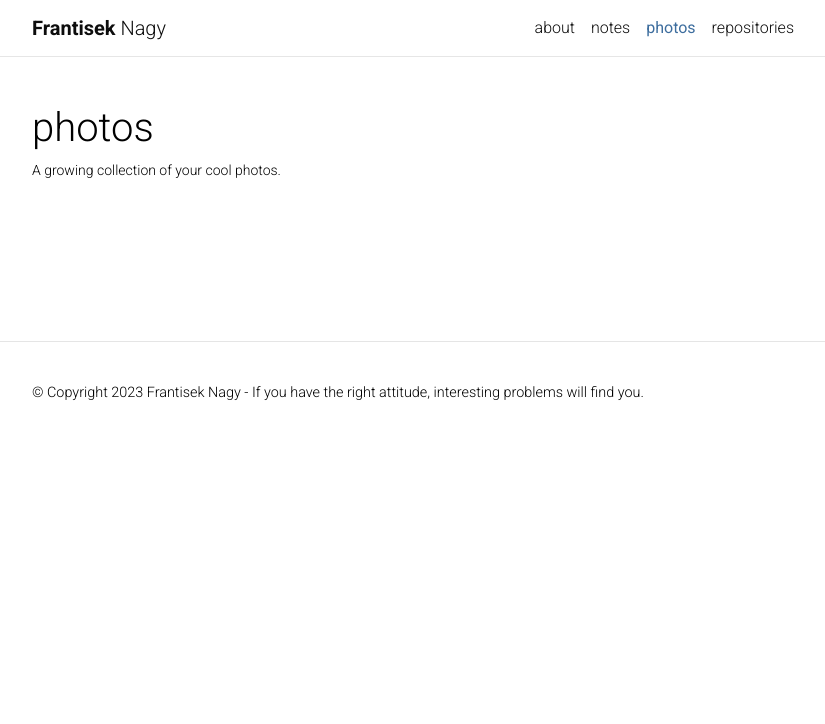
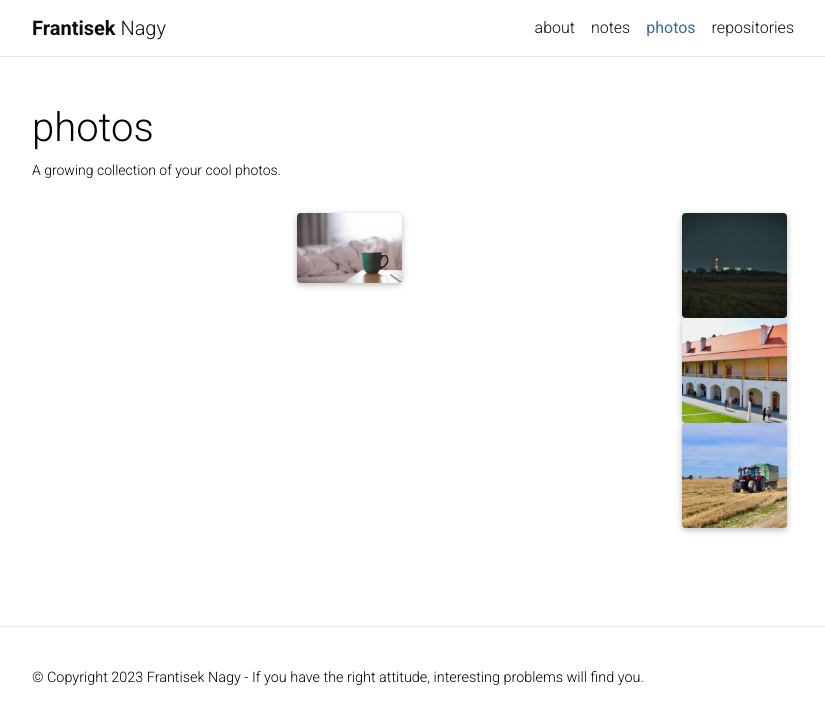
Before and after one commit to nagyfrantisek/folio, a Jekyll site: the page built from _pages/photos.md, in a window 1280 px wide. Shown: the top 724 px of the page, without its empty margins (223-1048 px from the left). Built offline with Jekyll 4.4.1, drawn with Linux system fonts in a browser that asks for light colours; full-size pictures stand in for the smaller copies a plugin makes; comment, search, counter and statistics services are not loaded; a style sheet for code colours, icons or effects is not loaded.

Commit message:
Update photo_figure.html

```diff
--- a/_includes/photo_figure.html
+++ b/_includes/photo_figure.html
@@ -13,7 +13,21 @@
     {% endfor -%}
     {% endif %}
 
-
+    <!-- Fallback to the original file -->
+    <img class="img-fluid rounded z-depth-1"
+      src="{{ include.path | relative_url }}"
+      {% if include.class %}class="{{ include.class }}"{% endif %}
+      {% if include.width %}width="{{ include.width }}"{% else %}width="auto"{% endif %}
+      {% if include.height %}height="{{ include.height }}"{% else %}height="auto"{% endif %}
+      {% if include.min-width %}min-width="{{ include.min-width }}"{% endif %}
+      {% if include.min-height %}min-height="{{ include.min-height }}"{% endif %}
+      {% if include.max-width %}max-width="{{ include.max-width }}"{% endif %}
+      {% if include.max-height %}height="{{ include.max-height }}"{% endif %}
+      {% if include.alt %}alt="{{ include.alt }}"{% endif %}
+      {% if include.title %}title="{{ include.title }}"{% endif %}
+      {% if include.zoomable %}data-zoomable{% endif %}
+      onerror="this.onerror=null; $('.responsive-img-srcset').remove();"
+    />
 
   </picture>
 
```
